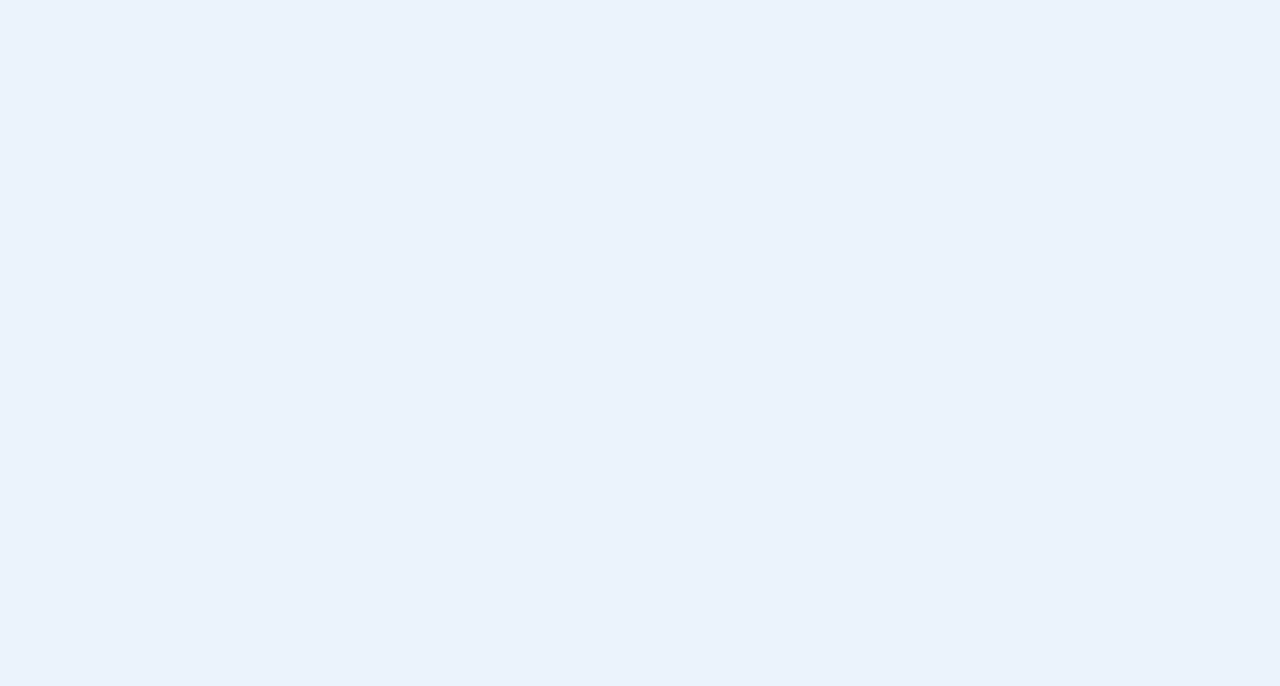
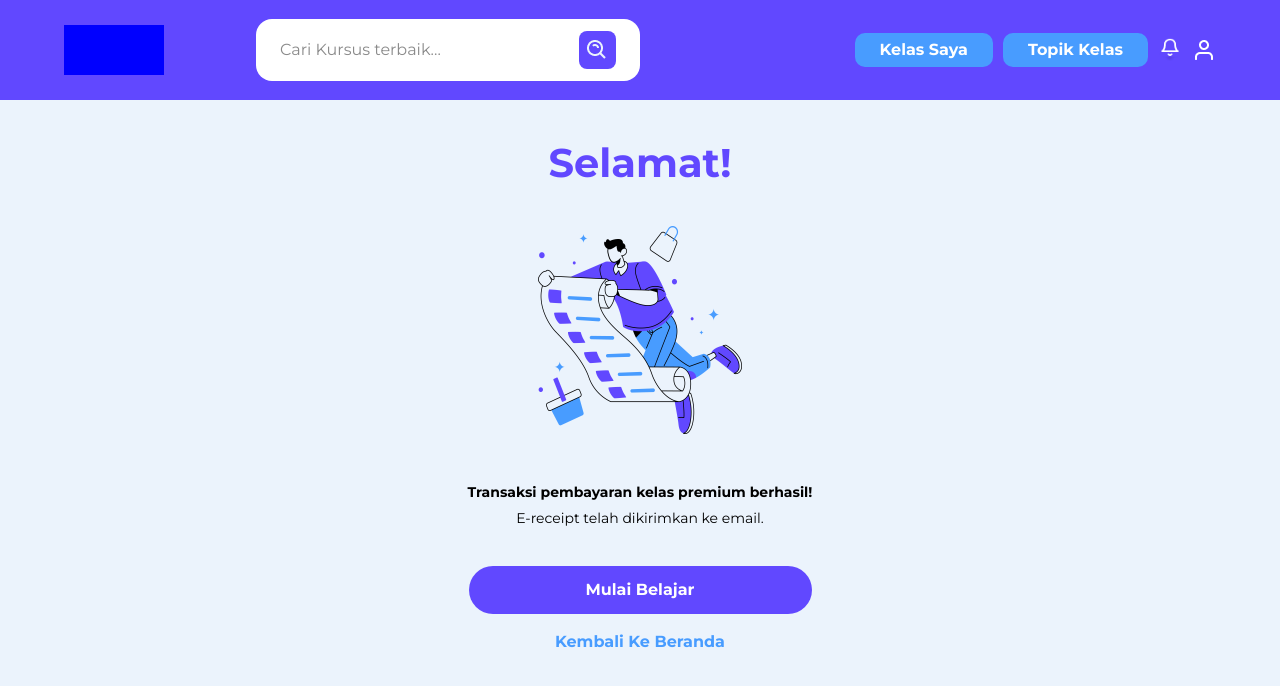
Before and after one commit to dickymhikam/CP-B5-Binar, a React (Vite) app: page /payment-success in a window 1280 px wide. Before the commit this address had no page. Shown: the top 686 px of the page. Built offline with nearby package versions, Linux system fonts and the light colour scheme.

Commit message:
Payment Success

```diff
--- a/src/App.jsx
+++ b/src/App.jsx
@@ -4,6 +4,7 @@ import Register from "./components/register";
 import KelasBerjalan from "./pages/KelasBerjalan";
 import TopikKelas from "./pages/TopikKelas";
 import { BrowserRouter, Routes, Route } from "react-router-dom";
+import PaySuccess from './pages/PembayarnBerhasil';
 
 function App() {
   return (
@@ -15,6 +16,7 @@ function App() {
           <Route path="/register" element={<Register/>}/>
           <Route path="/kelas-saya" element={<KelasBerjalan />} />
           <Route path="/topik-kelas" element={<TopikKelas />} />
+          <Route path="/payment-success" element={<PaySuccess />} />
         </Routes>
       </BrowserRouter>
     </>
--- /dev/null
+++ b/src/pages/PembayarnBerhasil.jsx
@@ -0,0 +1,24 @@
+import fisuccess from "../assets/payment-success.png"
+import Nav from "../components/Nav"
+import "../styles/paysuccess.css"
+
+const PaySuccess = () => {
+
+    return(
+        <>
+        <Nav/>
+
+        <div className="content text-center">
+            <h3 className="header-text mt-4">Selamat!</h3>
+            <img src={fisuccess} alt="" className="img-success mt-5"/>
+            <p className="main-text mt-5">Transaksi pembayaran kelas premium berhasil! </p>
+            <p className="second-text">E-receipt telah dikirimkan ke email.</p>
+            <button className="btn-start">Mulai Belajar</button>
+            <p className="footer-text">Kembali Ke Beranda</p>
+        </div>
+
+        </>
+    )
+}
+
+export default PaySuccess
--- /dev/null
+++ b/src/styles/PaySuccess.css
@@ -0,0 +1,59 @@
+.content{
+    margin-top: 3.5rem;
+}
+
+.img-success{
+    width: 204px;
+    height: 208px;
+}
+
+.header-text{
+    font-weight: 700;
+    font-size: 40px;
+    line-height: 14px;
+    color:#6148FF ;
+}
+
+.main-text{
+    color: #000;
+    font-size: 14px;
+    font-weight: 700;
+    line-height: 20px;
+}
+
+.second-text{
+    color: #000;
+    font-size: 14px;
+    font-weight: 400;
+    line-height: 0;
+}
+
+.btn-start{
+    width: 343px;
+    height: 48px;
+    padding: 12px;
+    margin-top:2rem;
+    border-radius: 25px;
+    border: none;
+    background: #6148FF;
+    color: #ffff;
+    font-weight: 700;
+    font-size: 16px;
+    gap: 8px;
+}
+
+.btn-start:hover{
+    background: #489CFF;
+}
+
+.footer-text{
+    margin-top: 1rem;
+    color:#489CFF;
+    font-size: 16px;
+    font-weight: 700;
+    line-height: 24px;
+}
+
+.footer-text:hover{
+    color: #6148FF;
+}
```
Also changed, not shown: src/assets/payment-success.png (added).
